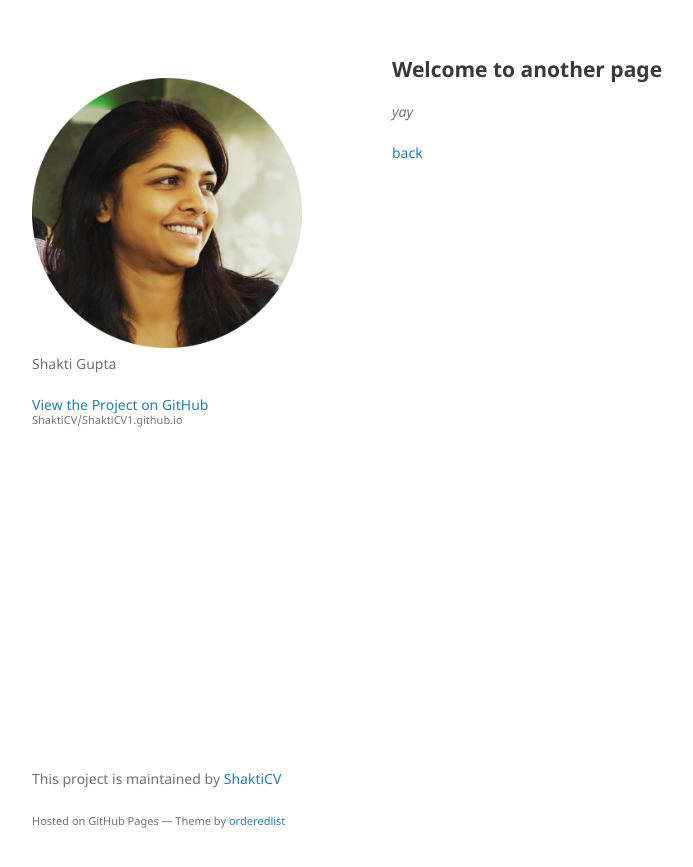
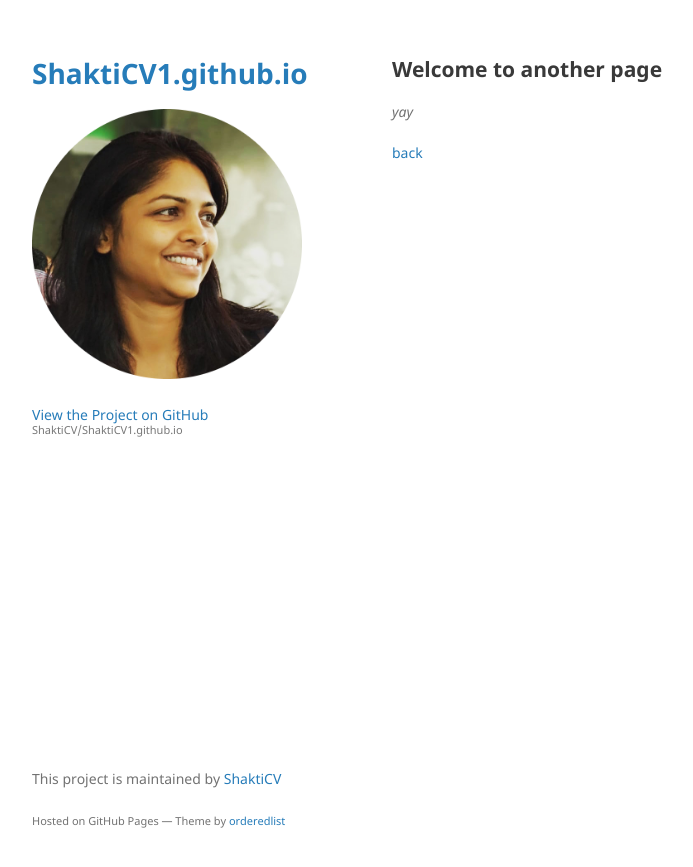
Before and after one commit to ShaktiCV/ShaktiCV1.github.io, a Jekyll site: the page built from another-page.md, in a window 1280 px wide. Shown: the top 867 px of the page, without its empty margins (178-871 px from the left). Built offline with Jekyll 4.4.1, drawn with Linux system fonts in a browser that asks for light colours; our own code applies the rules of GitHub Pages for plain Markdown files.

Commit message:
Update _config.yml

```diff
--- a/_config.yml
+++ b/_config.yml
@@ -1,6 +1,6 @@
-title: "  "
+title: false
 logo: /assets/image/logo.png
-description: Shakti Gupta
+description: false
 show_downloads: false
-google_analytics:
-theme: jekyll-theme-minimal
+google_analytics: false
+theme: false
```
